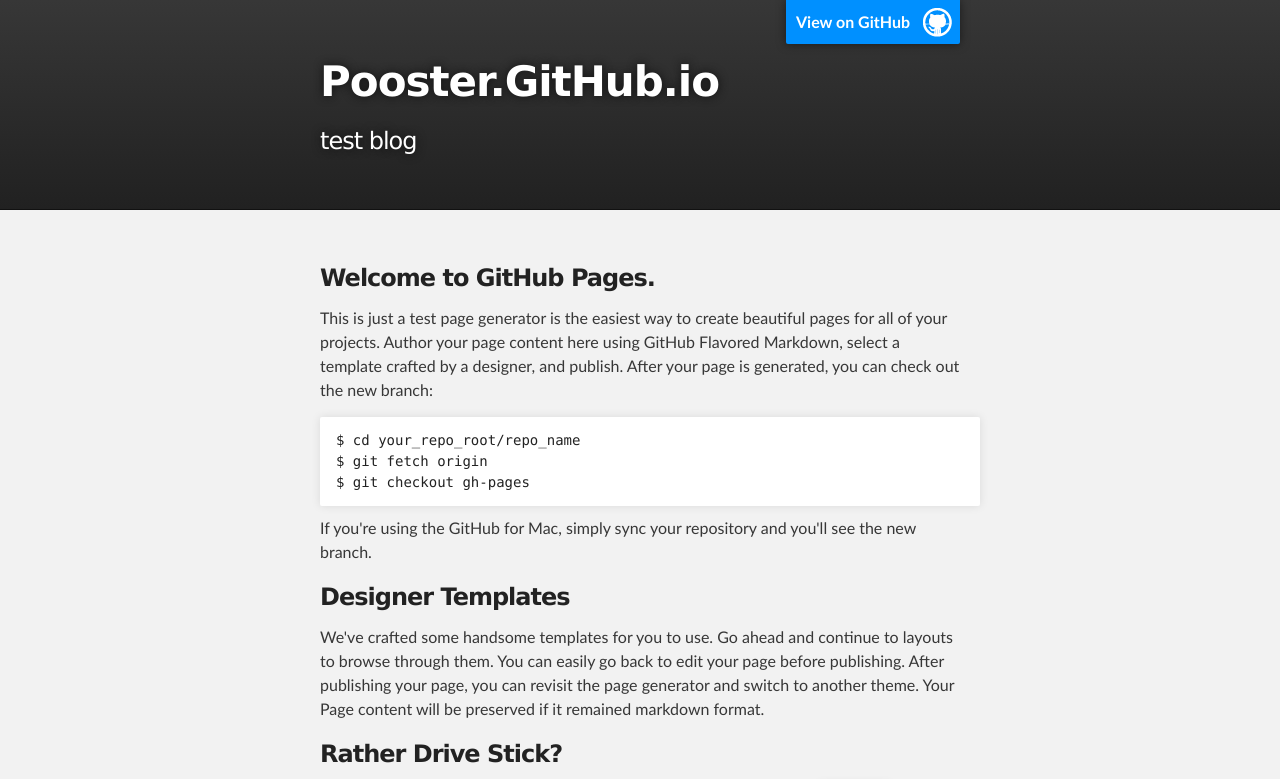
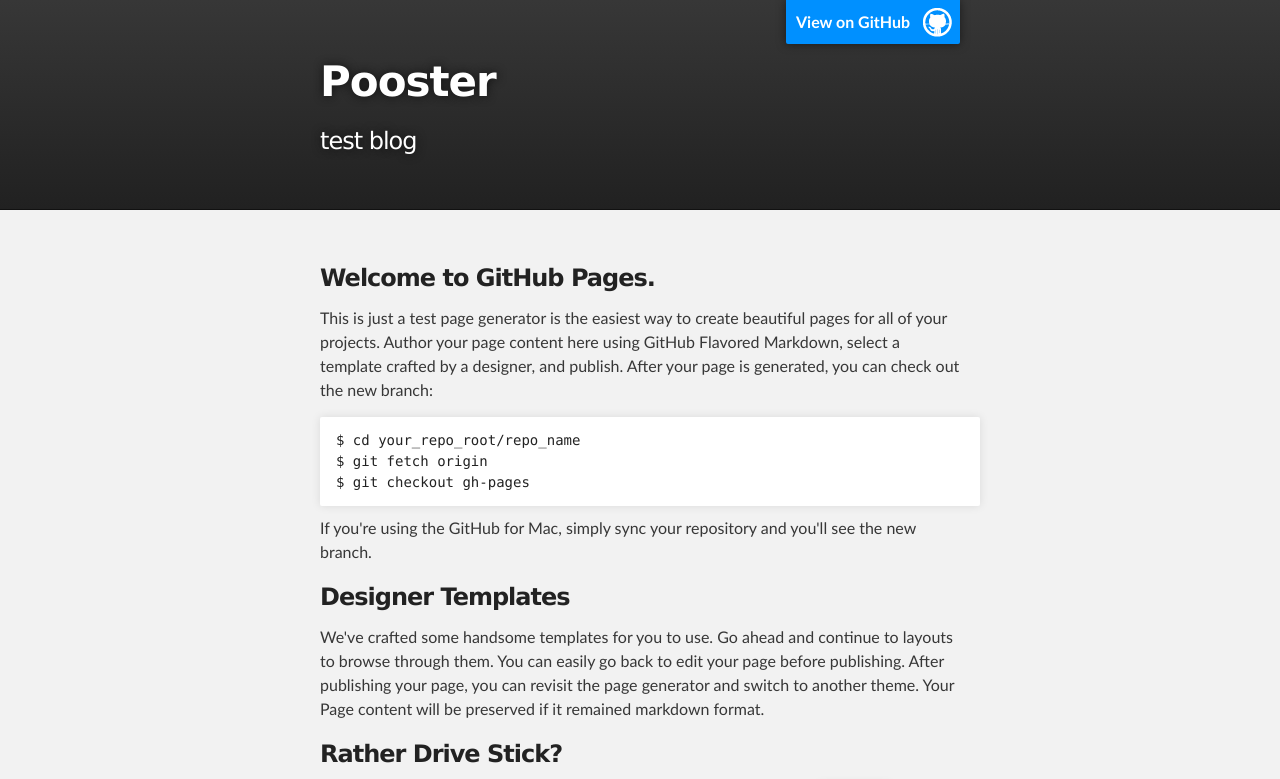
Before and after one commit to pooster/pooster.github.io, a plain HTML site: page index.html in a window 1280 px wide. Shown: the top 779 px of the page. Drawn offline with Linux system fonts and the light colour scheme.

Commit message:
Changed title

```diff
--- a/index.html
+++ b/index.html
@@ -18,7 +18,7 @@
         <header class="inner">
           <a id="forkme_banner" href="https://github.com/pooster">View on GitHub</a>
 
-          <h1 id="project_title">Pooster.GitHub.io</h1>
+          <h1 id="project_title">Pooster</h1>
           <h2 id="project_tagline">test blog</h2>
 
         </header>
```
